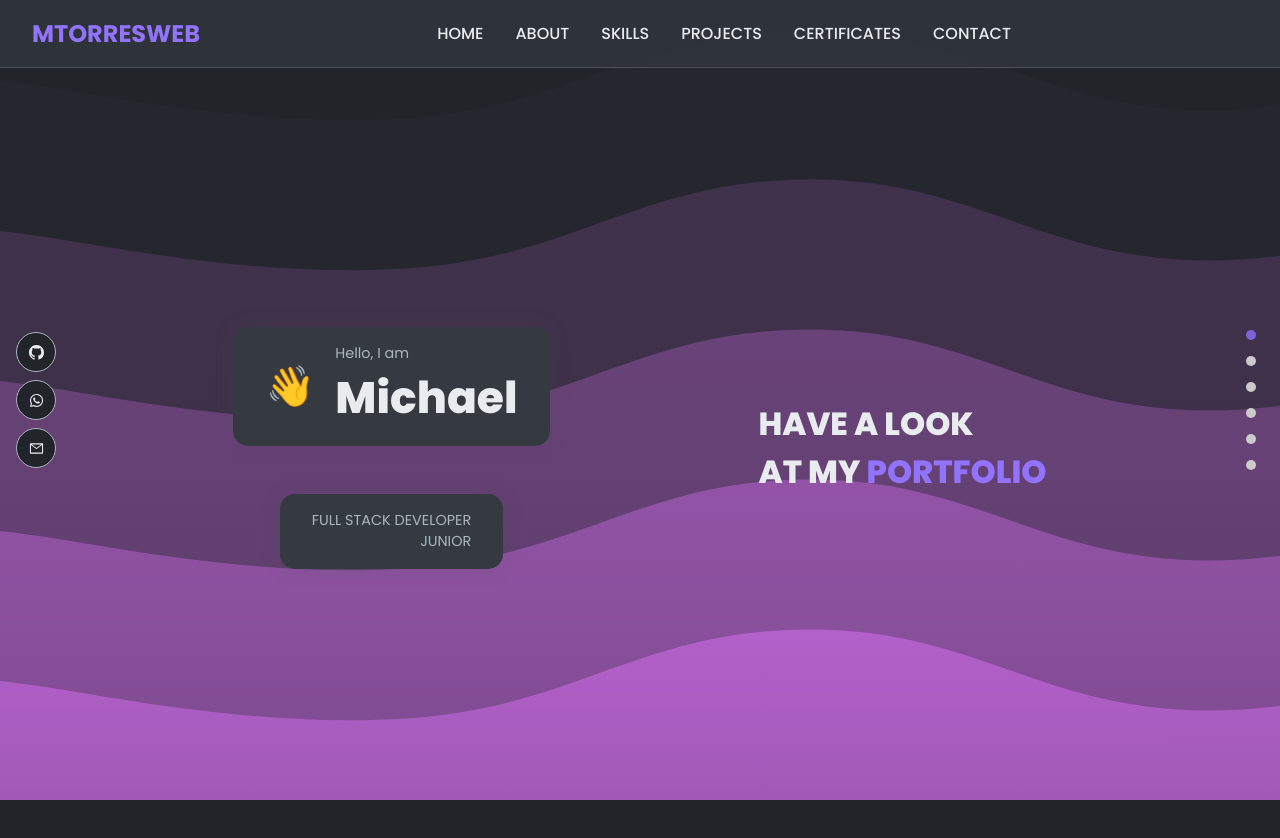
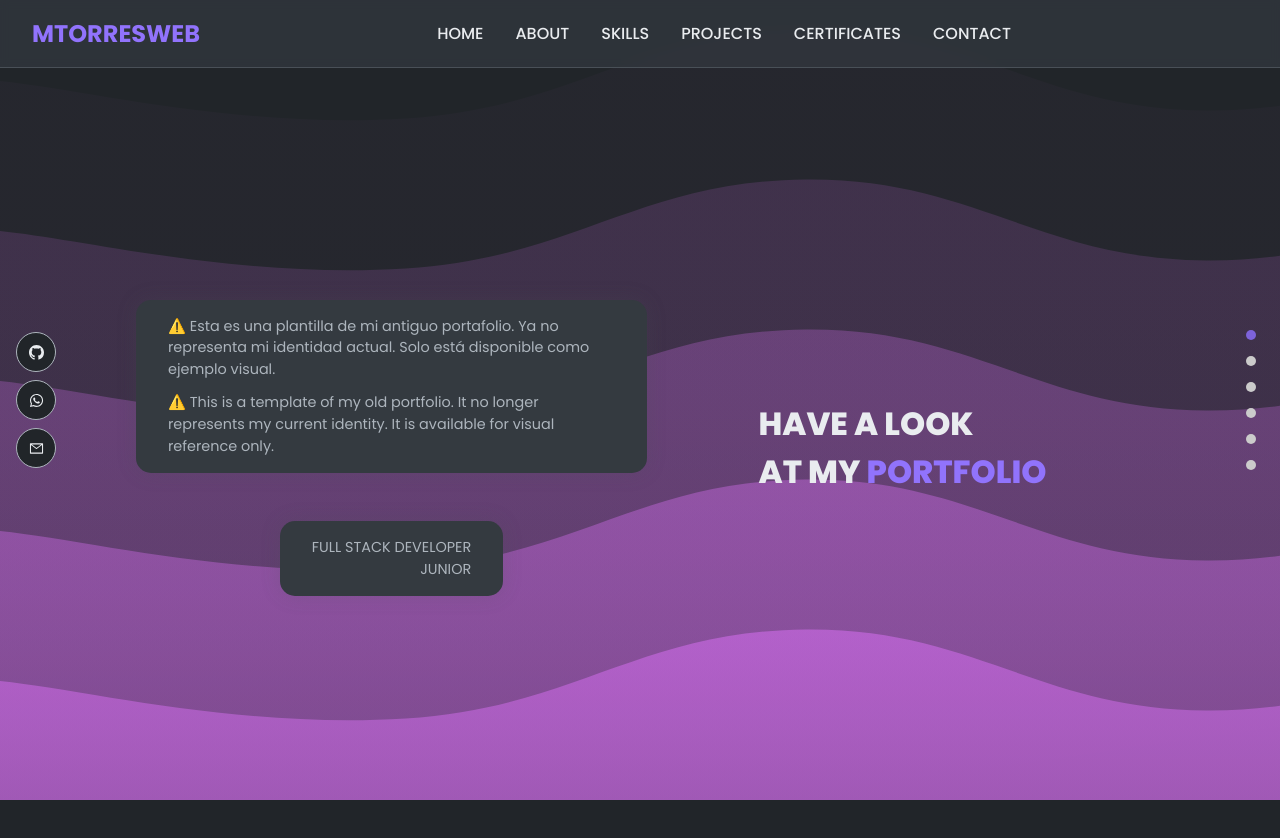
Before and after one commit to mtorresweb/personal-portfolio, a React (Vite) app: page / in a window 1280 px wide. Shown: the top 838 px of the page. Built offline with nearby package versions, Linux system fonts and the light colour scheme.

Commit message:
Update header component to reflect current identity and clarify portfolio status

```diff
--- a/src/containers/Header.jsx
+++ b/src/containers/Header.jsx
@@ -12,12 +12,13 @@ const Header = () => {
         className="app__header-info"
       >
         <div className="app__header-badge">
-          <div className="badge-cmp app__flex">
-            <span>👋</span>
+          <div className="badge-cmp ">
+            {/* <span>👋</span>
             <div style={{ marginLeft: 20 }}>
               <p className="p-text">Hello, I am</p>
-              <h1 className="head-text">Michael</h1>
-            </div>
+              <h1 className="head-text">Michael</h1></div> */}
+              <p className="p-text">⚠️ Esta es una plantilla de mi antiguo portafolio. Ya no representa mi identidad actual. Solo está disponible como ejemplo visual.</p>
+              <p className="p-text" style={{marginTop: '12px'}}>⚠️ This is a template of my old portfolio. It no longer represents my current identity. It is available for visual reference only.</p>
           </div>
 
           <div className="tag-cmp app__flex">
```
